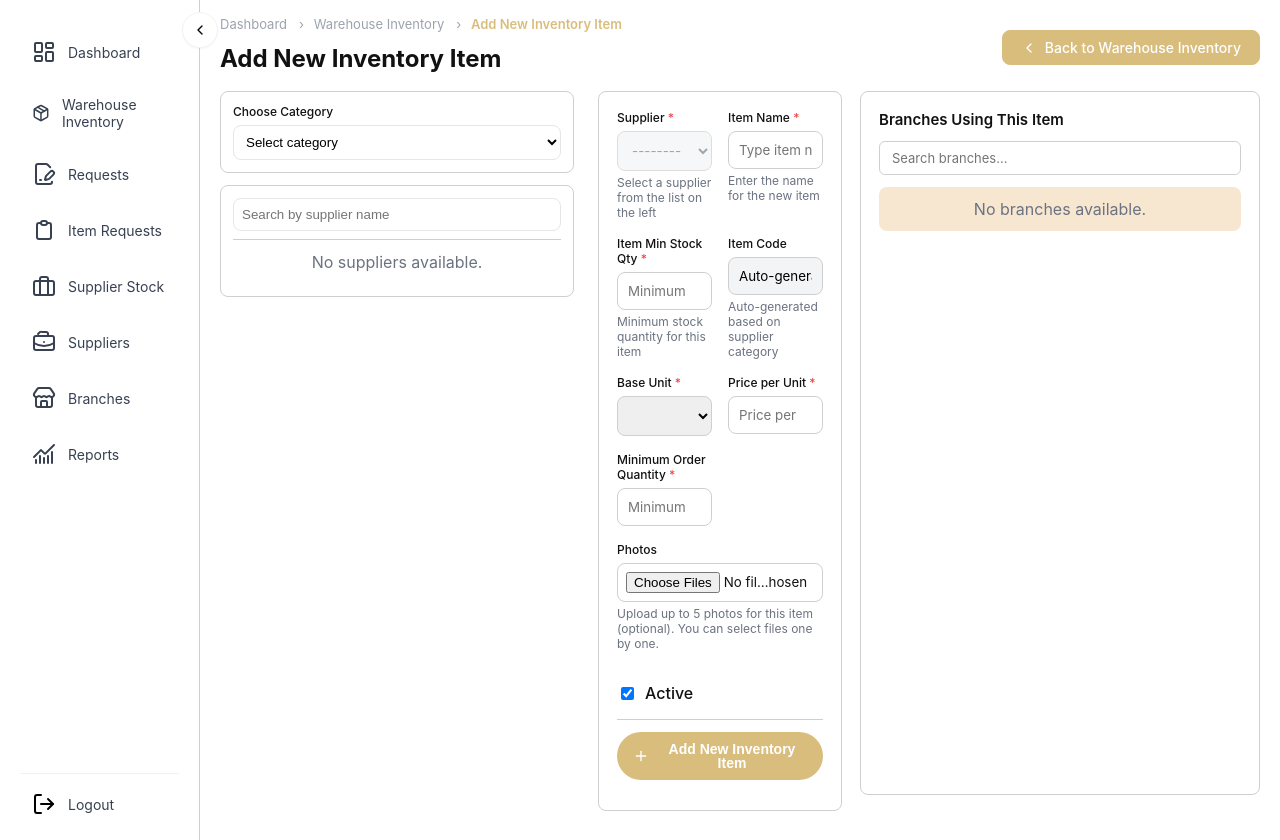
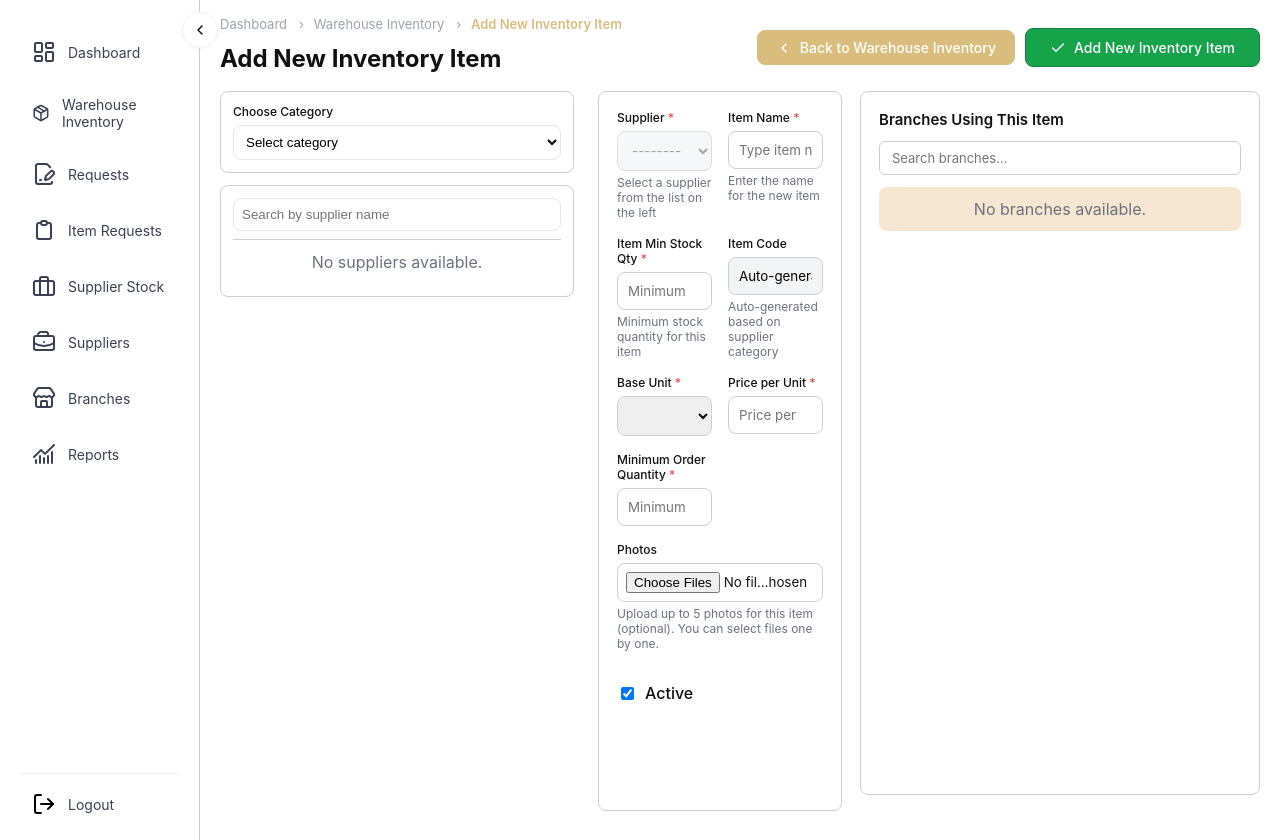
Before and after one commit to ysabellelenon/maa-inventory, a Django app: page /inventory/add/ in a window 1280 px wide. Shown: the part 64-904 px from the top of the page. Run offline with Django 5.2, Linux system fonts and the light colour scheme; the visitor is signed in with stand-in values (Sample User, id 1); data comes from the database, SQL or seed files in the repository; data that the repository does not hold is empty.

Commit message:
Use btn-green class and move position for Add New Inventory Item button

```diff
--- a/maainventory/templates/maainventory/add_item.html
+++ b/maainventory/templates/maainventory/add_item.html
@@ -15,11 +15,15 @@
       </nav>
       <h2 style="margin-top:6px;">Add New Inventory Item</h2>
     </div>
-    <div style="display:flex;align-items:center;gap:6px;">
+    <div style="display:flex;align-items:center;gap:10px;">
       <a href="{% url 'inventory' %}" class="btn-gold">
         <img src="{% static 'icons/chevron-left.svg' %}" alt="Back" />
         Back to Warehouse Inventory
       </a>
+      <button type="submit" form="supplier-item-form" class="btn-green" style="display:inline-flex;align-items:center;gap:8px;">
+        <img src="{% static 'icons/check.svg' %}" alt="" aria-hidden="true" style="width:16px;height:16px;filter:brightness(0) invert(1);" />
+        Add New Inventory Item
+      </button>
     </div>
   </div>
 
@@ -187,12 +191,6 @@
               </label>
             </div>
 
-            <div style="width:100%;display:flex;justify-content:flex-end;padding-top:12px;border-top:1px solid var(--border);">
-              <button type="submit" class="btn-new-request" style="display:inline-flex;align-items:center;gap:8px;padding:10px 16px;">
-                <img src="{% static 'icons/plus.svg' %}" alt="" style="width:16px;height:16px;filter:brightness(0) invert(1);" />
-                <span>Add New Inventory Item</span>
-              </button>
-            </div>
           </form>
         </div>
 
```
